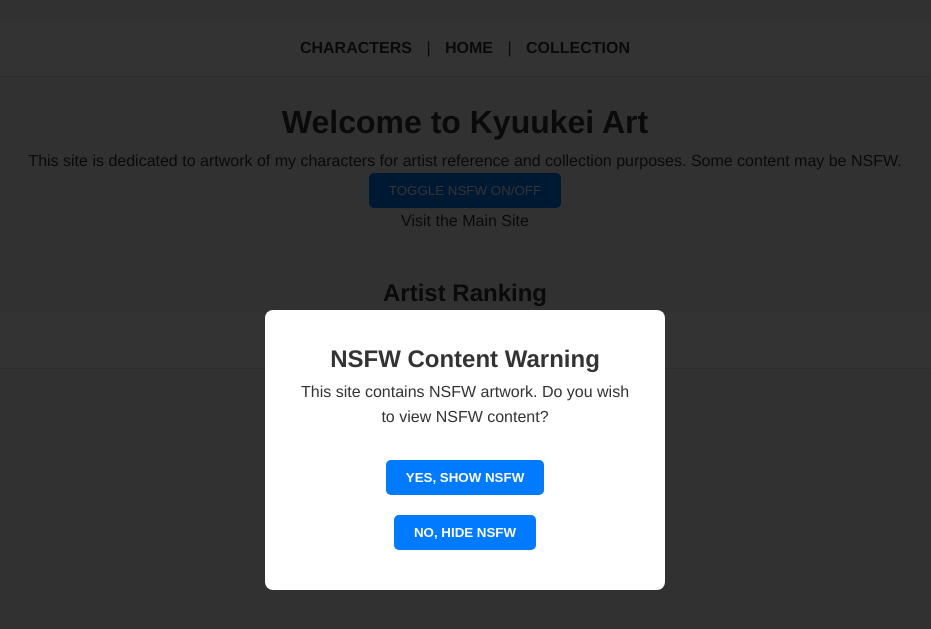
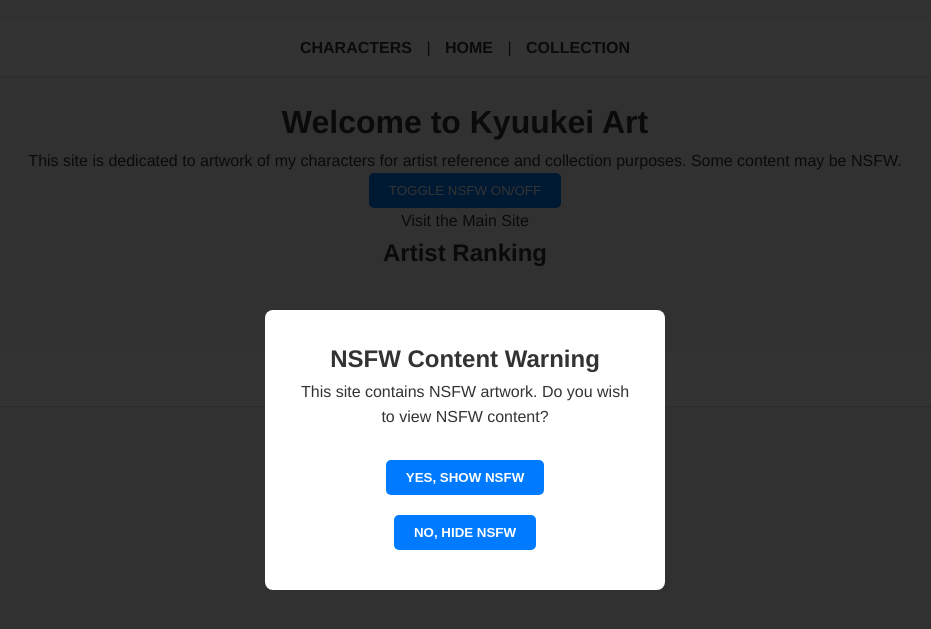
Before and after one commit to Saiminator/Kyuukeiart, a Jekyll site: the page built from index.html, in a window 1280 px wide. Shown: the top 629 px of the page, without its empty margins (175-1106 px from the left). Built offline with Jekyll 4.4.1, drawn with Linux system fonts in a browser that asks for light colours.

Commit message:
Update index.html

```diff
--- a/index.html
+++ b/index.html
@@ -12,6 +12,18 @@
 <p><a href="https://kyuukei.com">Visit the Main Site</a></p>
 
 
+<section id="artist-ranking" style="text-align: center;">
+  <h2>Artist Ranking</h2>
+  {% assign artist_groups = site.artworks | group_by: "artist" %}
+  {% assign sorted_artist_groups = artist_groups | sort: "size" | reverse %}
+  <ul style="list-style: none; padding: 0;">
+    {% for group in sorted_artist_groups %}
+      <li>
+        <strong>{{ group.name }}</strong>: {{ group.items | size }} artworks
+      </li>
+    {% endfor %}
+  </ul>
+</section>
 
 
 <section id="artist-ranking" style="text-align: center; margin-top: 40px;">
```
